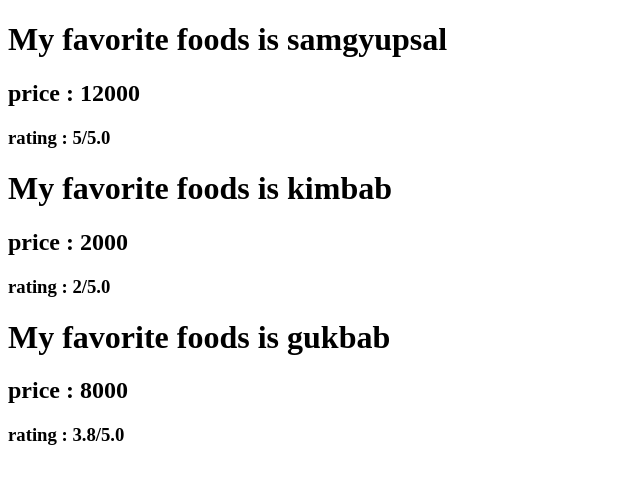
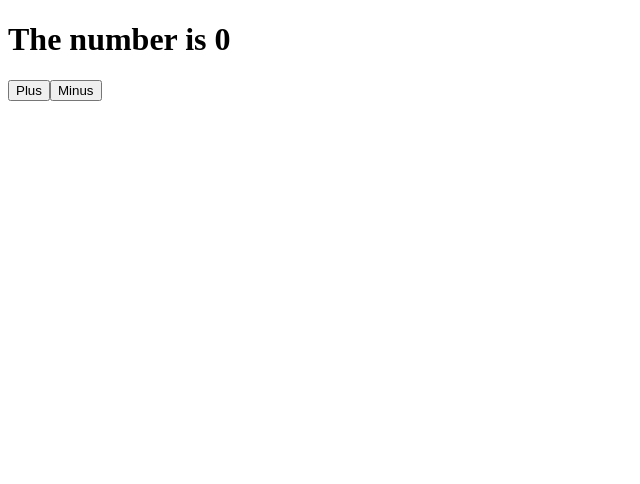
Before and after one commit to toot09/movie_app, a React (Create React App) app: page / in a window 1280 px wide. Shown: the top 484 px of the page, without its empty margins (0-640 px from the left). Built offline with nearby package versions, Linux system fonts and the light colour scheme.

Commit message:
Test about State functions

```diff
--- a/src/App.js
+++ b/src/App.js
@@ -2,6 +2,33 @@
 import propTypes from "prop-types";
 //import Ujone from './Ujone';
 
+class App extends React.Component {
+  state = {
+    count: 0
+  };
+
+  plus=()=>{
+    //setSate re-call render()
+    this.setState(current => ({count: current.count+1}));
+  };
+  minus=()=>{
+    this.setState(current => ({count: current.count-1}));
+  };
+
+  render() {
+    return (
+    <div>
+      <h1>The number is {this.state.count}</h1>
+      <button onClick={this.plus}>Plus</button>
+      <button onClick={this.minus}>Minus</button>
+    </div>
+    )
+  }
+}
+
+export default App;
+
+/*
 function Food({name, price, rating}) {
   //console.log(props);
   //alert(props.age);
@@ -43,14 +70,15 @@
 
 function App() {
 return <div>{foodILike.map(Dishes)}</div>
-  /*
-  return (
-    <div>
-      <h1>Helloo!!!</h1>
-      {foodILike.map(dish=><Food name={dish.name} price={dish.price}/>)}
-    </div>
-  );
-  */
+
+  //return (
+  //  <div>
+  //    <h1>Helloo!!!</h1>
+  //    {foodILike.map(dish=><Food name={dish.name} price={dish.price}/>)}
+  //  </div>
+  //);
+
 }
 
 export default App;
+*/
```
